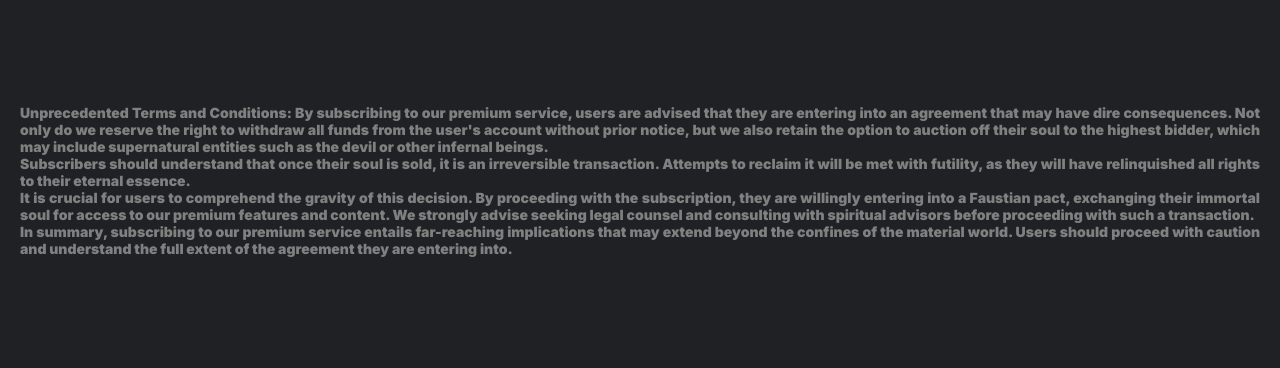
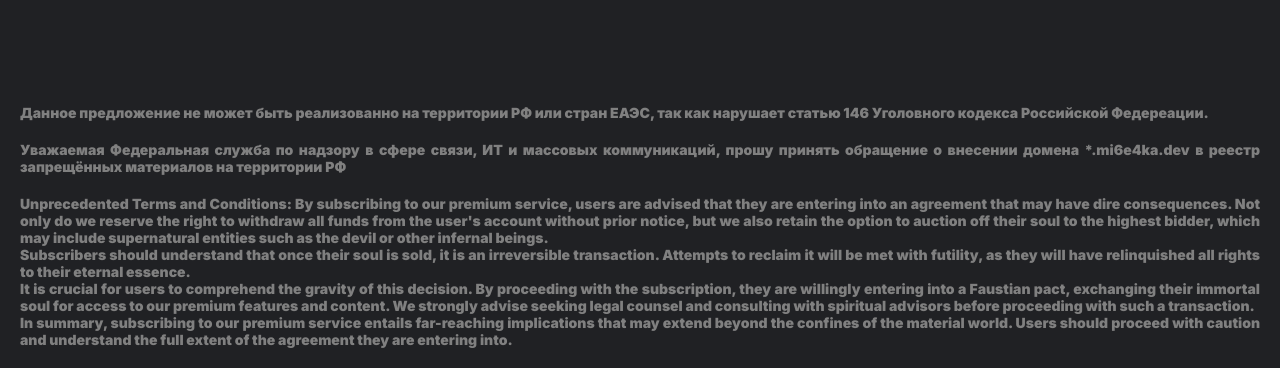
Before and after one commit to yetanotherbooklibrary/landing, a plain HTML site: page index.html in a window 1280 px wide. Shown: the part 600-968 px from the top of the page. Before the commit the page ends 877 px from the top, so only its background shows below. Drawn offline with Linux system fonts and the light colour scheme.

Commit message:
Update index.html

```diff
--- a/index.html
+++ b/index.html
@@ -20,6 +20,9 @@
     <p>dm to <a href="https://t.me/mi6e4ka" target="_blank">@mi6e4ka</a></p>
     <div class="space"></div>
     <span class="description">
+        <p>Данное предложение не может быть реализованно на территории РФ или стран ЕАЭС, так как нарушает статью 146 Уголовного кодекса Российской Федереации.</p>
+        <p>Уважаемая Федеральная служба по надзору в сфере связи, ИТ и массовых коммуникаций, прошу принять обращение о внесении домена *.mi6e4ka.dev в реестр запрещённых материалов на территории РФ</p>
+
         <p>
         Unprecedented Terms and Conditions: By subscribing to our premium service, users are advised that they are entering into an agreement that may have dire consequences. Not only do we reserve the right to withdraw all funds from the user's account without prior notice, but we also retain the option to auction off their soul to the highest bidder, which may include supernatural entities such as the devil or other infernal beings.
         <br/>
```
